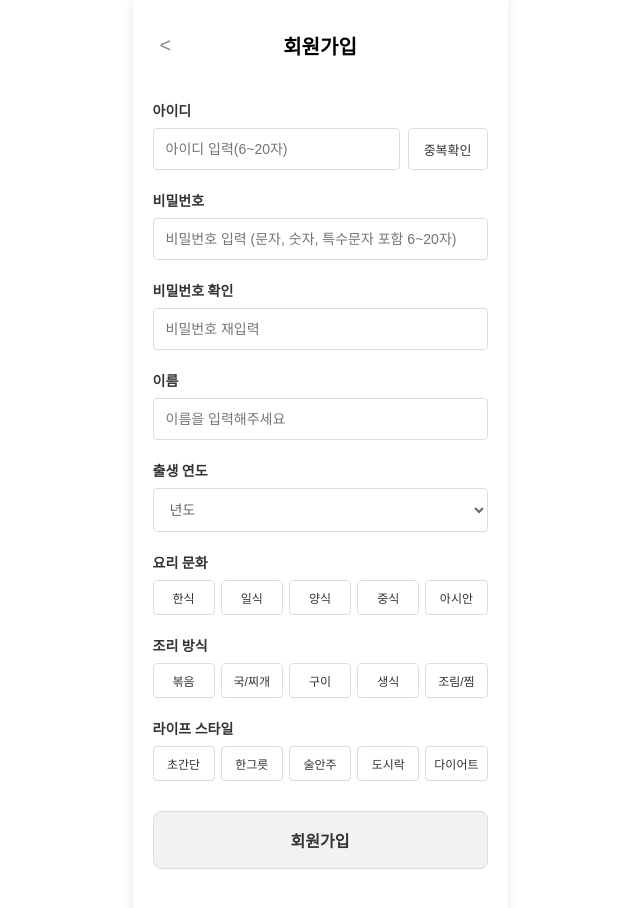
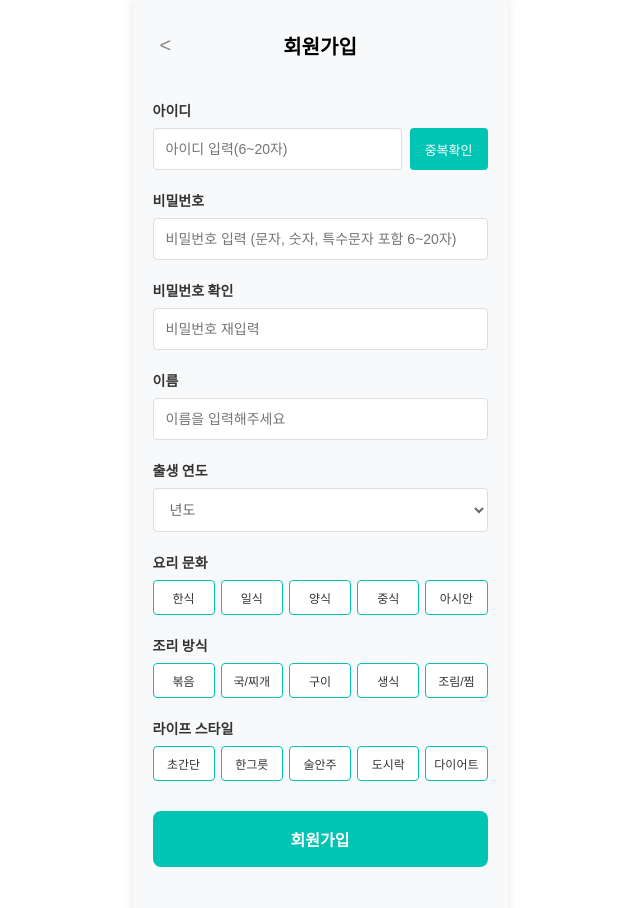
Before and after one commit to LGCNSminipj4/frontend, a React (Create React App) app: page /signup in a window 1280 px wide. Shown: the top 908 px of the page, without its empty margins (320-960 px from the left). Built offline with nearby package versions, Linux system fonts and the light colour scheme.

Commit message:
feat : 회원가입 페이지 css 수정, 아이디 중복확인 및 가입시 로그인 페이지로 이동  로직 구현

```diff
--- a/src/features/auth/page/SignUp.css
+++ b/src/features/auth/page/SignUp.css
@@ -2,7 +2,7 @@
   max-width: 375px;
   margin: 0 auto;
   padding: 20px;
-  background-color: #fff;
+  background-color: #F8F9FA;
   min-height: 100vh;
   box-sizing: border-box;
   font-family: -apple-system, BlinkMacSystemFont, "Segoe UI", Roboto, sans-serif;
@@ -79,12 +79,12 @@
 
 .check-btn {
   padding: 0 15px;
-  border: 1px solid #ddd;
-  background: #fff;
+  border: none;
+  background: #00C4B4;
   border-radius: 4px;
   white-space: nowrap;
   font-size: 13px;
-  color: #333;
+  color: #FFFFFF;
   cursor: pointer;
 }
 
@@ -108,9 +108,9 @@
 .chip-button {
   flex: 1;
   padding: 8px 4px;
-  border: 1px solid #ddd;
+  border: 1px solid #00C4B4;
   border-radius: 4px;
-  background-color: #fff;
+  background-color: #FFFFFF;
   color: #333;
   font-size: 12px;
   cursor: pointer;
@@ -119,19 +119,20 @@
 }
 
 .chip-button.selected {
-  border: 2px solid #333;
+  background-color: #00C4B4;
+  color: #FFFFFF;
   font-weight: bold;
 }
 
 .submit-button {
   width: 100%;
   padding: 16px;
-  background-color: #f2f2f2;
-  border: 1px solid #ddd;
+  background-color: #00C4B4;
+  border: none;
   border-radius: 8px;
   font-size: 16px;
   font-weight: bold;
-  color: #333;
+  color: #FFFFFF;
   margin-top: 10px;
   margin-bottom: 40px;
   cursor: pointer;
--- a/src/features/auth/page/SignUp.jsx
+++ b/src/features/auth/page/SignUp.jsx
@@ -5,7 +5,6 @@ import './SignUp.css';
 const SignUp = () => {
   const navigate = useNavigate();
 
-  // 입력값 상태 관리
   const [formData, setFormData] = useState({
     id: '',
     password: '',
@@ -18,26 +17,33 @@ const SignUp = () => {
   const [selectedMethods, setSelectedMethods] = useState([]);
   const [selectedLifeStyles, setSelectedLifeStyles] = useState([]);
 
-  // 토스트 팝업 상태
   const [showToast, setShowToast] = useState(false);
+  const [toastMessage, setToastMessage] = useState('');
+
+  const openToast = (message) => {
+    setToastMessage(message);
+    setShowToast(true);
+  };
+
+  useEffect(() => {
+    if (showToast) {
+      const timer = setTimeout(() => setShowToast(false), 2000);
+      return () => clearTimeout(timer);
+    }
+  }, [showToast]);
 
   const cultures = ['한식', '일식', '양식', '중식', '아시안'];
   const methods = ['볶음', '국/찌개', '구이', '생식', '조림/찜'];
   const lifeStyles = ['초간단', '한그릇', '술안주', '도시락', '다이어트'];
-
-  // 출생 연도 데이터 생성
   const years = Array.from({ length: 100 }, (_, i) => 2026 - i);
 
-  // 비밀번호 불일치 여부 확인 (둘 다 입력되었을 때만 체크)
   const isPasswordMismatch = formData.password && formData.confirmPassword && (formData.password !== formData.confirmPassword);
 
-  // 입력 핸들러
   const handleChange = (e) => {
     const { name, value } = e.target;
     setFormData({ ...formData, [name]: value });
   };
 
-  // 칩 선택 핸들러
   const toggleSelection = (item, selectedList, setList) => {
     if (selectedList.includes(item)) {
       setList(selectedList.filter((i) => i !== item));
@@ -46,43 +52,73 @@ const SignUp = () => {
     }
   };
 
-  // 회원가입 제출 핸들러
-  const handleSignUp = () => {
-    // 1. 빈 값 체크
-    if (
-      !formData.id ||
-      !formData.password ||
-      !formData.confirmPassword ||
-      !formData.name ||
-      !formData.year ||
-      selectedCultures.length === 0 ||
-      selectedMethods.length === 0 ||
-      selectedLifeStyles.length === 0
-    ) {
-      setShowToast(true);
+  // 아이디 중복 확인 (토스트 적용)
+  const handleCheckId = async () => {
+    const userId = formData.id.trim();
+
+    if (!userId) {
+      openToast("아이디를 입력해주세요");
       return;
     }
 
-    // 2. 비밀번호 불일치 체크 (저장 막기)
-    if (isPasswordMismatch) {
-      alert("비밀번호가 일치하지 않습니다.");
+    /* [백엔드 연결 시 주석 해제]
+    try {
+      const response = await fetch(`/api/auth/check-id?id=${userId}`);
+      const data = await response.json();
+      if (data.isDuplicate) {
+        openToast("이미 사용중인 아이디입니다");
+      } else {
+        openToast("사용 가능한 아이디입니다");
+      }
+    } catch (error) {
+      openToast("서버 통신 실패");
+    }
+    */
+
+    // [테스트용 가짜 로직]
+    const mockExistingIds = ['admin', 'user123', 'testid'];
+    if (mockExistingIds.includes(userId)) {
+      openToast("이미 사용중인 아이디입니다");
+    } else {
+      openToast("사용 가능한 아이디입니다");
+    }
+  };
+
+  // 회원가입 제출 (토스트 적용)
+  const handleSignUp = async () => {
+    const { id, password, confirmPassword, name, year } = formData;
+
+    if (!id || !password || !confirmPassword || !name || !year ||
+        selectedCultures.length === 0 || selectedMethods.length === 0 || selectedLifeStyles.length === 0) {
+      openToast("모든 항목을 작성해주세요");
       return;
     }
 
-    // 성공 시 로직 (예: 서버 전송)
-    alert("회원가입이 완료되었습니다!");
-    navigate('/auth/signin');
+    if (isPasswordMismatch) {
+      openToast("비밀번호가 일치하지 않습니다");
+      return;
+    }
+
+    /* [백엔드 연결 시 주석 해제]
+    try {
+      const response = await fetch('/api/auth/signup', {
+        method: 'POST',
+        headers: { 'Content-Type': 'application/json' },
+        body: JSON.stringify({ ...formData, selectedCultures, selectedMethods, selectedLifeStyles })
+      });
+      if (response.ok) {
+        openToast("회원가입이 완료되었습니다!");
+        setTimeout(() => navigate('/'), 1500);
+      }
+    } catch (error) {
+      openToast("회원가입 중 오류 발생");
+    }
+    */
+
+    // [테스트용]
+    openToast("회원가입이 완료되었습니다!");
+    setTimeout(() => navigate('/'), 1500);
   };
-
-  // 토스트 메시지가 2초 뒤에 사라지게 설정
-  useEffect(() => {
-    if (showToast) {
-      const timer = setTimeout(() => {
-        setShowToast(false);
-      }, 2000);
-      return () => clearTimeout(timer);
-    }
-  }, [showToast]);
 
   return (
     <div className="signup-container">
@@ -103,7 +139,7 @@ const SignUp = () => {
               value={formData.id}
               onChange={handleChange}
             />
-            <button className="check-btn">중복확인</button>
+            <button type="button" className="check-btn" onClick={handleCheckId}>중복확인</button>
           </div>
         </div>
 
@@ -124,7 +160,6 @@ const SignUp = () => {
           <input
             type="password"
             name="confirmPassword"
-            // 조건부 클래스 적용: 불일치 시 input-error 클래스 추가
             className={`main-input ${isPasswordMismatch ? 'input-error' : ''}`}
             placeholder="비밀번호 재입력"
             value={formData.confirmPassword}
@@ -160,6 +195,7 @@ const SignUp = () => {
             {cultures.map((item) => (
               <button
                 key={item}
+                type="button"
                 className={`chip-button ${selectedCultures.includes(item) ? 'selected' : ''}`}
                 onClick={() => toggleSelection(item, selectedCultures, setSelectedCultures)}
               >
@@ -175,6 +211,7 @@ const SignUp = () => {
             {methods.map((item) => (
               <button
                 key={item}
+                type="button"
                 className={`chip-button ${selectedMethods.includes(item) ? 'selected' : ''}`}
                 onClick={() => toggleSelection(item, selectedMethods, setSelectedMethods)}
               >
@@ -190,6 +227,7 @@ const SignUp = () => {
             {lifeStyles.map((item) => (
               <button
                 key={item}
+                type="button"
                 className={`chip-button ${selectedLifeStyles.includes(item) ? 'selected' : ''}`}
                 onClick={() => toggleSelection(item, selectedLifeStyles, setSelectedLifeStyles)}
               >
@@ -199,13 +237,13 @@ const SignUp = () => {
           </div>
         </div>
 
-        <button className="submit-button" onClick={handleSignUp}>회원가입</button>
+        <button type="button" className="submit-button" onClick={handleSignUp}>회원가입</button>
       </div>
 
-      {/* 토스트 팝업 메시지 */}
+      {/* 공통 토스트 팝업 */}
       {showToast && (
         <div className="toast-message">
-          모든 항목을 작성해주세요
+          {toastMessage}
         </div>
       )}
     </div>
```
